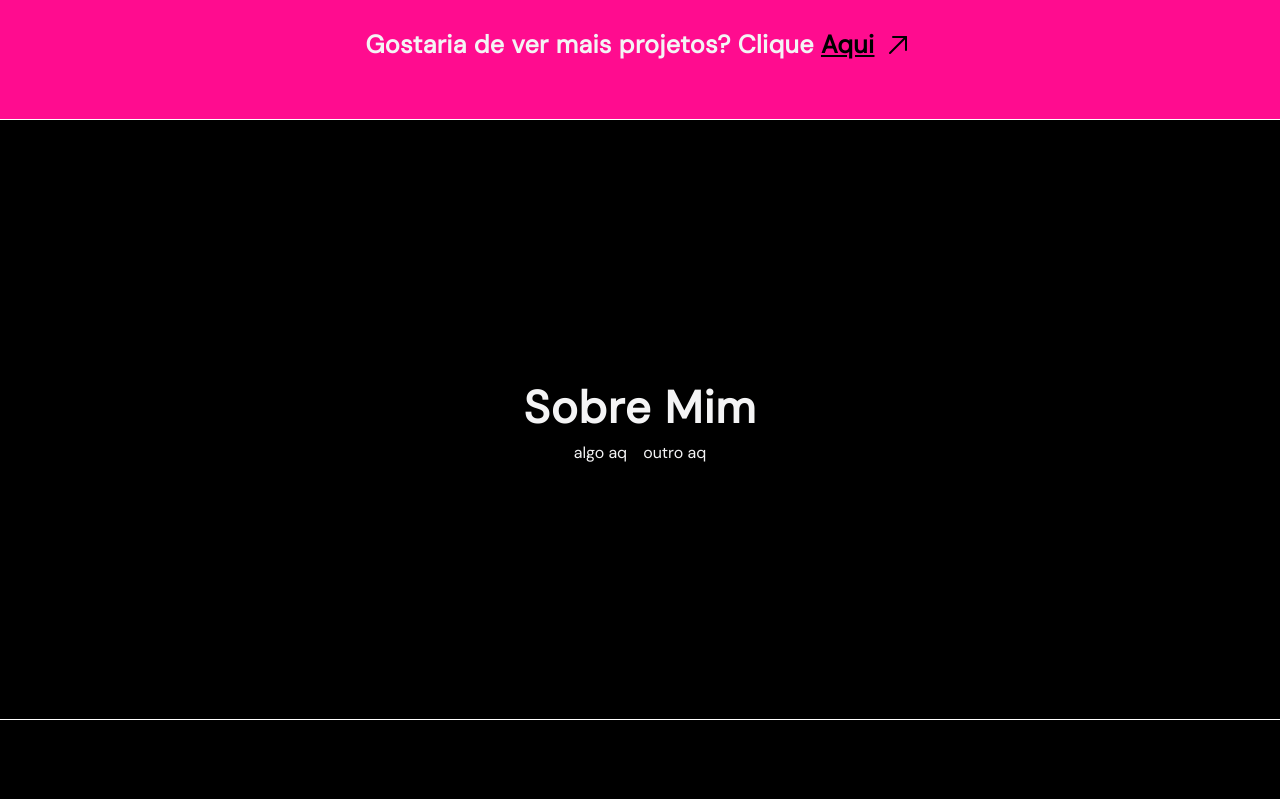
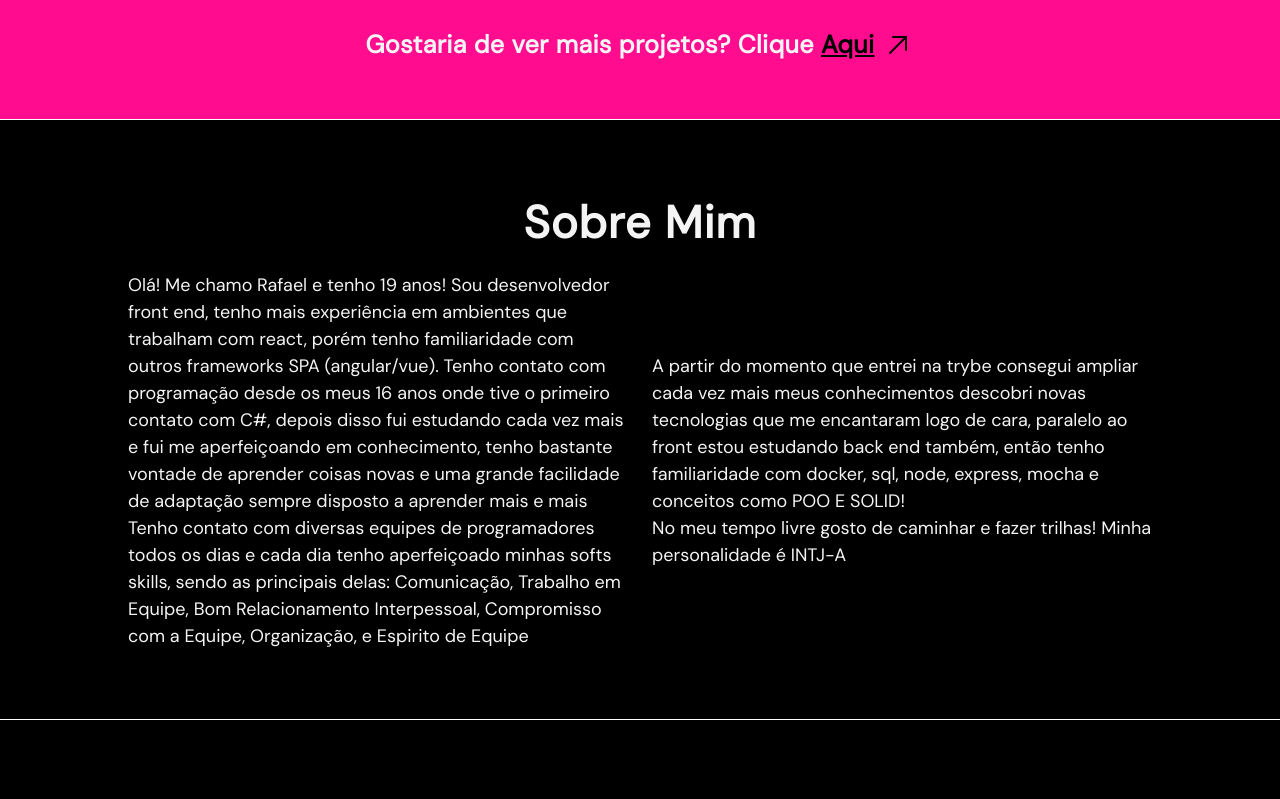
Before and after one commit to RafaelRRhocha/Portfolio-3.0, a Next.js app: page / in a window 1280 px wide. Shown: the part 3960-4759 px from the top of the page. Built offline with nearby package versions, Linux system fonts and the light colour scheme.

Commit message:
feat: about me finished

```diff
--- a/src/components/AboutMe.tsx
+++ b/src/components/AboutMe.tsx
@@ -4,11 +4,36 @@ interface AboutMeProps {}
 
 const AboutMe: FC<AboutMeProps> = ({}) => {
   return (
-    <div id="sobreMim" className="w-full h-[600px] bg-black flex flex-col justify-center items-center text-zinc-100 border-b-[0.5px] border-solid border-white">
+    <div id="sobreMim" className="w-full h-[600px] bg-black flex flex-col justify-center items-center gap-4 text-zinc-100 border-b-[0.5px] border-solid border-white">
       <h1 className="text-[45px] font-semibold tracking-wide">Sobre Mim</h1>
-      <div className="flex gap-4 justify-center items-center text-zinc-100">
-        <div>algo aq</div>
-        <div>outro aq</div>
+      <div className="flex gap-6 justify-center items-center text-zinc-100">
+        <div className="max-w-[500px] text-[18px]">
+          <p>
+            Olá! Me chamo Rafael e tenho 19 anos!
+            Sou desenvolvedor front end, tenho mais experiência em ambientes
+            que trabalham com react, porém tenho familiaridade com outros frameworks SPA (angular/vue).
+            Tenho contato com programação desde os meus 16 anos onde tive o primeiro contato com C#,
+            depois disso fui estudando cada vez mais e fui me aperfeiçoando em conhecimento, tenho bastante
+            vontade de aprender coisas novas e uma grande facilidade de adaptação sempre disposto a aprender mais e mais
+            Tenho contato com diversas equipes de programadores todos os dias e cada dia tenho aperfeiçoado minhas softs skills, sendo as principais delas:
+            Comunicação,
+            Trabalho em Equipe,
+            Bom Relacionamento Interpessoal,
+            Compromisso com a Equipe,
+            Organização,
+            e Espirito de Equipe
+          </p>
+        </div>
+        <div className="max-w-[500px] text-[18px]">
+          <p>
+            A partir do momento que entrei na trybe consegui ampliar cada vez mais meus conhecimentos
+            descobri novas tecnologias que me encantaram logo de cara, paralelo ao front estou estudando
+            back end também, então tenho familiaridade com docker, sql, node, express, mocha e conceitos
+            como POO E SOLID! <br />
+            No meu tempo livre gosto de caminhar e fazer trilhas!
+            Minha personalidade é INTJ-A
+          </p>
+        </div>
       </div>
     </div>
   );
--- a/src/components/Footer.tsx
+++ b/src/components/Footer.tsx
@@ -5,7 +5,7 @@ interface FooterProps {}
 const Footer: FC<FooterProps> = ({}) => {
   return (
     <div className="bg-black h-[100px] w-full text-zinc-500 flex justify-center items-center font-semibold">
-      <p>Desenvolvido por Rafael Rocha com TypeScript, Next.js, Tailwind e muito amor ❤️</p>
+      <p>Desenvolvido por Rafael Rocha com TypeScript, Next.js, Tailwind</p>
     </div>
   );
 }
```
